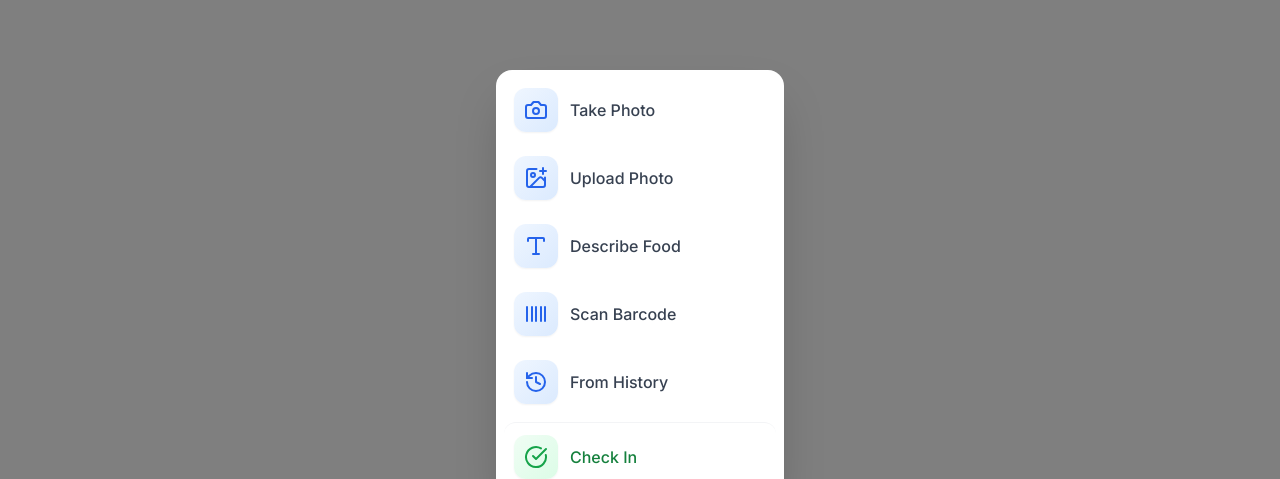
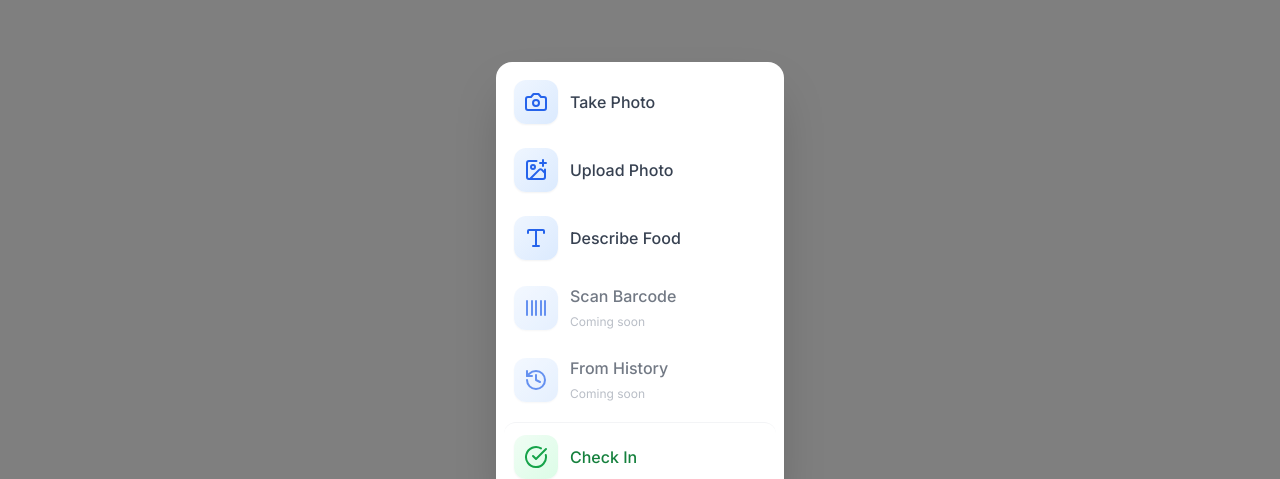
Before and after one commit to tomek-mcclintock/food-tracker, a Next.js app: page /history in a window 1280 px wide. Both pictures are taken after a click on the button 480 px from the left and 756 px from the top of the page. Shown: the part 199-678 px from the top of the page. Built offline with nearby package versions, Linux system fonts and the light colour scheme; no server answers.

Commit message:
Updating buttons

```diff
--- a/src/components/AddOptionsMenu.js
+++ b/src/components/AddOptionsMenu.js
@@ -1,11 +1,12 @@
 "use client"
 
 import React, { useEffect, useState } from 'react';
-import Link from 'next/link';
+import { useRouter } from 'next/navigation';
 import { Camera, ImagePlus, Type, Barcode, History, CheckCircle } from 'lucide-react';
 
 const AddOptionsMenu = ({ isOpen, onClose, onCheckIn }) => {
   const [isRendered, setIsRendered] = useState(false);
+  const router = useRouter();
 
   useEffect(() => {
     if (isOpen) {
@@ -18,12 +19,43 @@ const AddOptionsMenu = ({ isOpen, onClose, onCheckIn }) => {
     }
   }, [isOpen]);
 
+  const handleOptionClick = (option) => {
+    onClose();
+    if (option.action) {
+      option.action();
+    } else if (option.href) {
+      router.push(option.href);
+    }
+  };
+
   const options = [
-    { icon: <Camera className="w-6 h-6" />, label: 'Take Photo', href: '/add?mode=camera' },
-    { icon: <ImagePlus className="w-6 h-6" />, label: 'Upload Photo', href: '/add?mode=upload' },
-    { icon: <Type className="w-6 h-6" />, label: 'Describe Food', href: '/add?mode=text' },
-    { icon: <Barcode className="w-6 h-6" />, label: 'Scan Barcode', href: '/add?mode=barcode' },
-    { icon: <History className="w-6 h-6" />, label: 'From History', href: '/add?mode=previous' },
+    {
+      icon: <Camera className="w-6 h-6" />,
+      label: 'Take Photo',
+      href: '/add?mode=camera',
+    },
+    {
+      icon: <ImagePlus className="w-6 h-6" />,
+      label: 'Upload Photo',
+      href: '/add?mode=upload',
+    },
+    {
+      icon: <Type className="w-6 h-6" />,
+      label: 'Describe Food',
+      href: '/add',
+    },
+    {
+      icon: <Barcode className="w-6 h-6" />,
+      label: 'Scan Barcode',
+      disabled: true,
+      comingSoon: true,
+    },
+    {
+      icon: <History className="w-6 h-6" />,
+      label: 'From History',
+      disabled: true,
+      comingSoon: true,
+    },
   ];
 
   if (!isRendered && !isOpen) return null;
@@ -47,27 +79,34 @@ const AddOptionsMenu = ({ isOpen, onClose, onCheckIn }) => {
         <div className="bg-white rounded-2xl shadow-2xl p-2 w-72">
           <div className="grid gap-1">
             {options.map((option, index) => (
-              <Link
+              <button
                 key={index}
-                href={option.href}
-                className="flex items-center gap-3 p-2.5 rounded-xl hover:bg-gray-50 transition-all duration-200 hover:shadow-md active:scale-98"
-                onClick={onClose}
+                className={`flex items-center gap-3 p-2.5 rounded-xl transition-all duration-200 w-full text-left
+                  ${option.disabled
+                    ? 'opacity-70 cursor-default'
+                    : 'hover:bg-gray-50 hover:shadow-md active:scale-98'
+                  }`}
+                onClick={() => !option.disabled && handleOptionClick(option)}
+                disabled={option.disabled}
               >
                 <div className="w-11 h-11 rounded-xl bg-gradient-to-br from-blue-50 to-blue-100 flex items-center justify-center shadow-sm">
                   <div className="text-blue-600">
                     {option.icon}
                   </div>
                 </div>
-                <span className="font-medium text-gray-700">{option.label}</span>
-              </Link>
+                <div>
+                  <span className="font-medium text-gray-700 block">{option.label}</span>
+                  {option.comingSoon && (
+                    <span className="text-xs text-gray-400">Coming soon</span>
+                  )}
+                </div>
+              </button>
             ))}
 
             {/* Separate Check In option */}
-            <Link
-              href="#"
-              className="flex items-center gap-3 p-2.5 rounded-xl hover:bg-green-50 transition-all duration-200 hover:shadow-md active:scale-98 mt-1 border-t border-gray-100 pt-3"
-              onClick={(e) => {
-                e.preventDefault();
+            <button
+              className="flex items-center gap-3 p-2.5 rounded-xl hover:bg-green-50 transition-all duration-200 hover:shadow-md active:scale-98 mt-1 border-t border-gray-100 pt-3 w-full text-left"
+              onClick={() => {
                 onClose();
                 onCheckIn();
               }}
@@ -78,7 +117,7 @@ const AddOptionsMenu = ({ isOpen, onClose, onCheckIn }) => {
                 </div>
               </div>
               <span className="font-medium text-green-700">Check In</span>
-            </Link>
+            </button>
           </div>
         </div>
         {/* Decorative bottom notch */}
```
